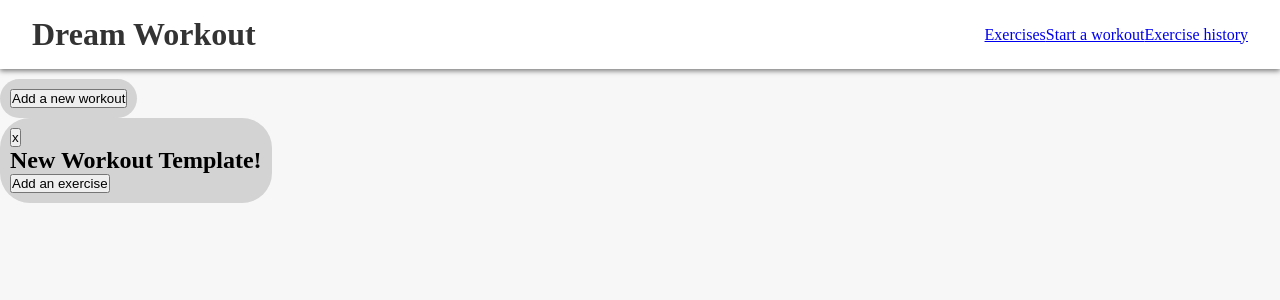
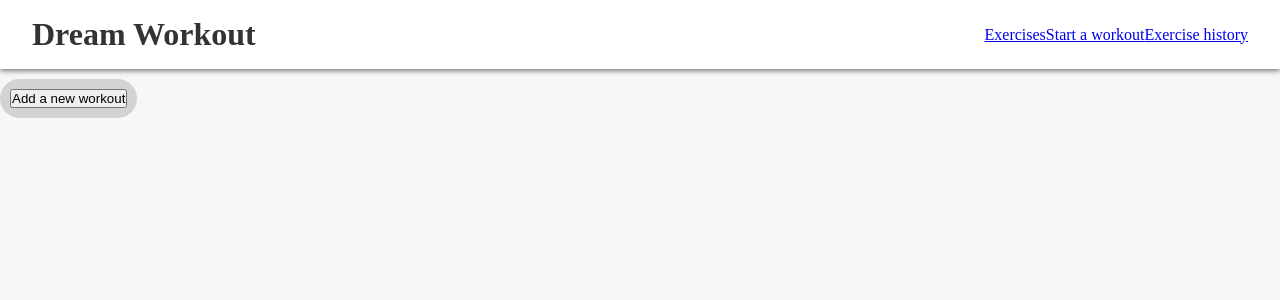
Before and after one commit to christianyarwood62/workout-app, a React (Vite) app: page /workout in a window 1280 px wide. Shown: the top 300 px of the page. Built offline with nearby package versions, Linux system fonts and the light colour scheme.

Commit message:
Can open up and close a newWorkoutForm

```diff
--- a/src/components/NewWorkoutForm.jsx
+++ b/src/components/NewWorkoutForm.jsx
@@ -1,4 +1,5 @@
 import { useState } from "react";
+import { useWorkout } from "../contexts/WorkoutContext";
 
 function NewWorkoutForm({
   exercises,
@@ -9,20 +10,20 @@ function NewWorkoutForm({
   onSetChosenExerciseList,
   onShowCreateWorkoutTemplate,
 }) {
-  const [isAddExerciseInputOpen, setIsAddExerciseInputOpen] = useState(false);
-
-  function handleShowAddExerciseSelectBoxes() {
-    setIsAddExerciseInputOpen(true);
-  }
+  const {
+    isAddExerciseInputOpen,
+    handleShowAddExerciseSelectBoxes,
+    handleShowNewWorkoutForm,
+  } = useWorkout();
 
   return (
     <div className="container">
       <div>
         <button
           onClick={() => {
-            onShowCreateWorkoutTemplate();
-            onSetIsAddExerciseInputOpen(false);
-            onSetChosenExerciseList([]);
+            handleShowNewWorkoutForm();
+            // onSetIsAddExerciseInputOpen(false);
+            // onSetChosenExerciseList([]);
           }}
         >
           x
--- a/src/components/TemplateWorkout.jsx
+++ b/src/components/TemplateWorkout.jsx
@@ -1,7 +1,11 @@
-function TemplateWorkout({ onShowCreateWorkoutTemplate }) {
+import { useWorkout } from "../contexts/WorkoutContext";
+
+function TemplateWorkout() {
+  const { handleShowNewWorkoutForm } = useWorkout();
+
   return (
     <div className="container">
-      <button onClick={() => onShowCreateWorkoutTemplate()}>
+      <button onClick={() => handleShowNewWorkoutForm()}>
         Add a new workout
       </button>
     </div>
--- a/src/contexts/WorkoutContext.jsx
+++ b/src/contexts/WorkoutContext.jsx
@@ -1,10 +1,32 @@
-import { createContext, useContext } from "react";
+import { createContext, useContext, useState } from "react";
 
 const WorkoutContext = createContext();
 
 function WorkoutProvider({ children }) {
+  const [isAddExerciseInputOpen, setIsAddExerciseInputOpen] = useState(false);
+  const [showCreateWorkoutTemplate, setShowCreateWorkoutTemplate] =
+    useState(false);
+
+  function handleShowAddExerciseSelectBoxes() {
+    setIsAddExerciseInputOpen(true);
+  }
+
+  function handleShowNewWorkoutForm() {
+    setShowCreateWorkoutTemplate(!showCreateWorkoutTemplate);
+  }
+
   return (
-    <WorkoutContext.Provider value={{}}>{children}</WorkoutContext.Provider>
+    <WorkoutContext.Provider
+      value={{
+        isAddExerciseInputOpen,
+        handleShowAddExerciseSelectBoxes,
+        showCreateWorkoutTemplate,
+        setShowCreateWorkoutTemplate,
+        handleShowNewWorkoutForm,
+      }}
+    >
+      {children}
+    </WorkoutContext.Provider>
   );
 }
 
--- a/src/pages/WorkoutPage.jsx
+++ b/src/pages/WorkoutPage.jsx
@@ -1,13 +1,16 @@
 import TemplateWorkout from "../components/TemplateWorkout";
 import Navbar from "../components/NavBar";
 import NewWorkoutForm from "../components/NewWorkoutForm";
+import { useWorkout } from "../contexts/WorkoutContext";
 
 function WorkoutPage() {
+  const { showCreateWorkoutTemplate } = useWorkout();
+
   return (
     <>
       <Navbar />
-      <TemplateWorkout />
-      <NewWorkoutForm />
+      {!showCreateWorkoutTemplate && <TemplateWorkout />}
+      {showCreateWorkoutTemplate && <NewWorkoutForm />}
     </>
   );
 }
```
